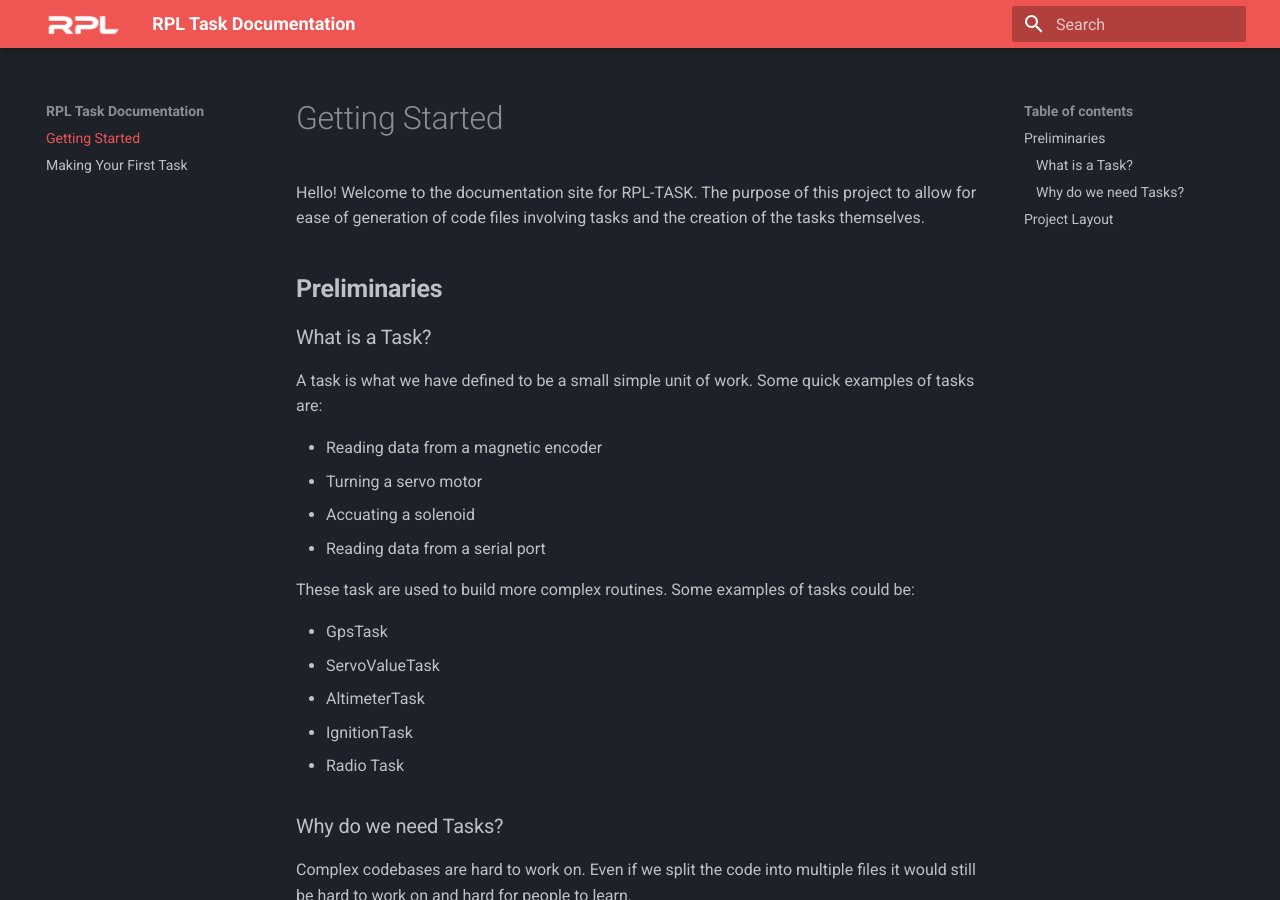
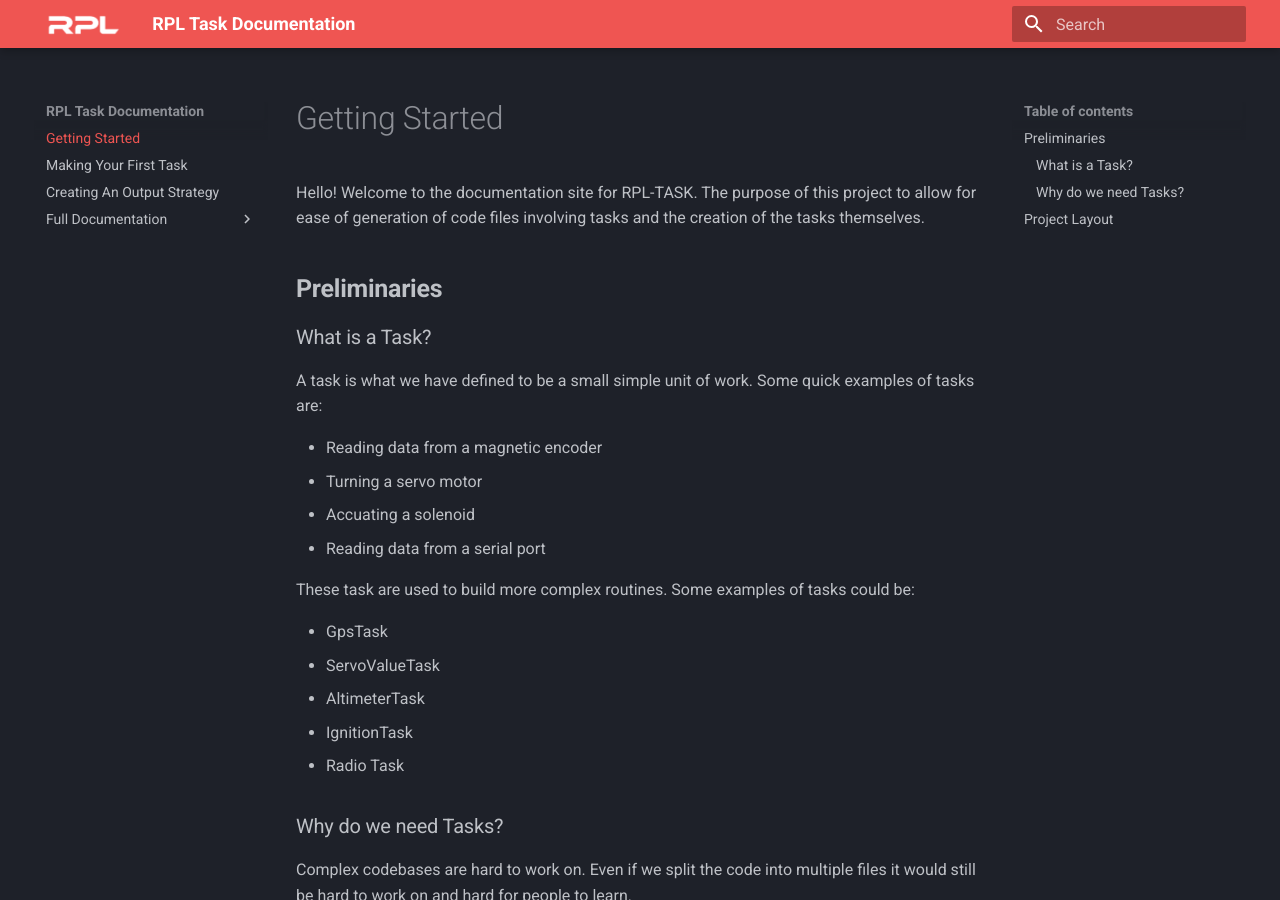
Before and after one commit to rocketproplab/rpl-task, an MkDocs documentation site: the page built from docs/index.md, in a window 1280 px wide and 900 px high. Built offline with MkDocs 1.6.1 and Material for MkDocs 9.7.7, drawn with Linux system fonts in a browser that asks for light colours.

Commit message:
Made templates for next docs

```diff
--- /dev/null
+++ b/docs/output-strat.md
@@ -0,0 +1 @@
+# Creating An Output Strategy
--- a/mkdocs.yml
+++ b/mkdocs.yml
@@ -1,6 +1,7 @@
 site_name: RPL Task Documentation
 theme:
-  logo: logo3.png
+  logo: assets/logo3.png
+  favicon: assets/favicon.ico
   name: material
   language: en
   features:
```
Also changed, not shown: docs/Full Documentation/arduino.md (added, +1 -0 lines), docs/Full Documentation/ioutput.md (added, +1 -0 lines), docs/Full Documentation/precomp.md (added, +1 -0 lines), docs/assets/favicon.ico (added), docs/assets/logo.png (renamed from docs/logo.png), docs/assets/logo2.png (renamed from docs/logo2.png), docs/assets/logo3.png (renamed from docs/logo3.png).
